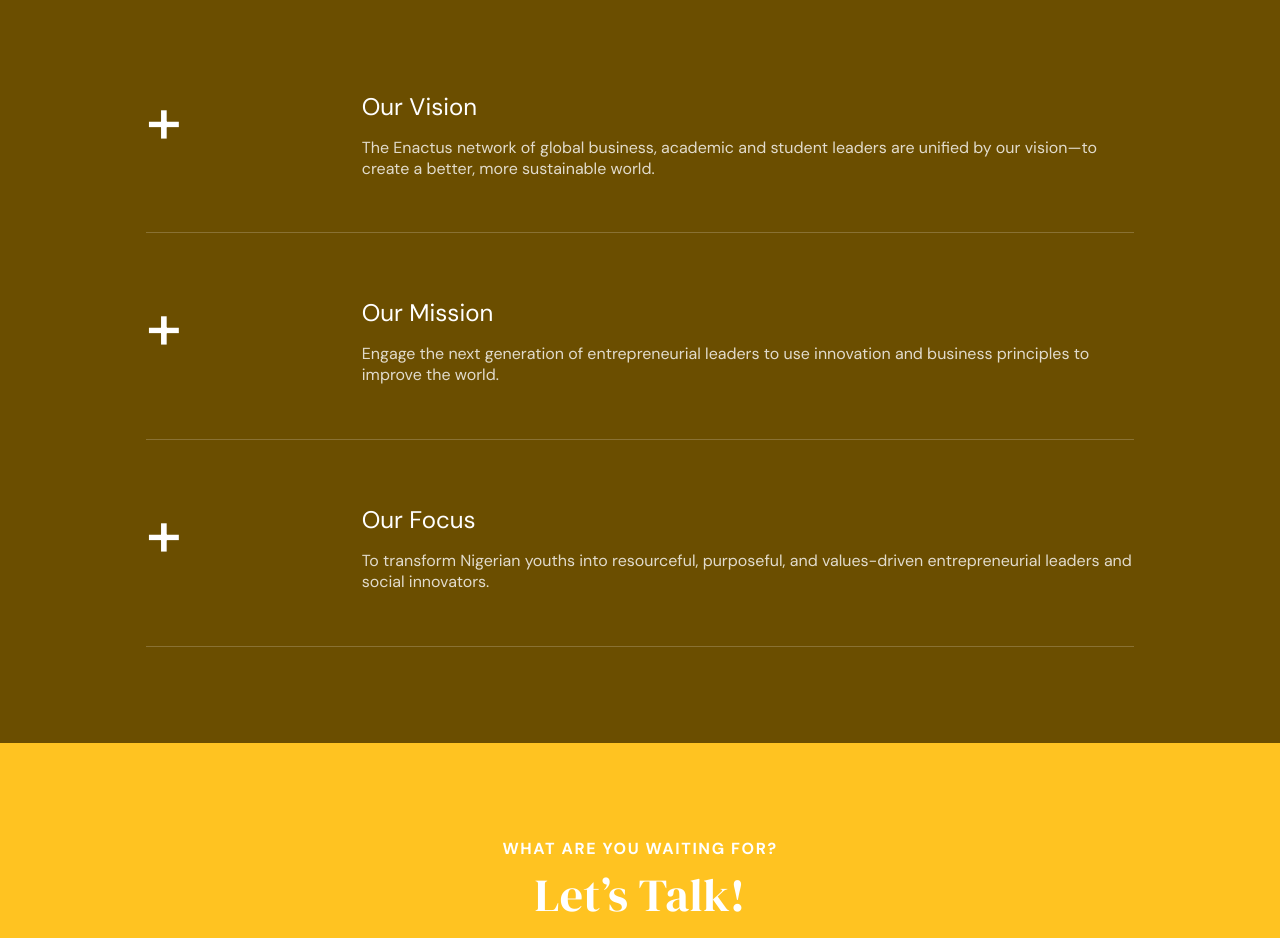
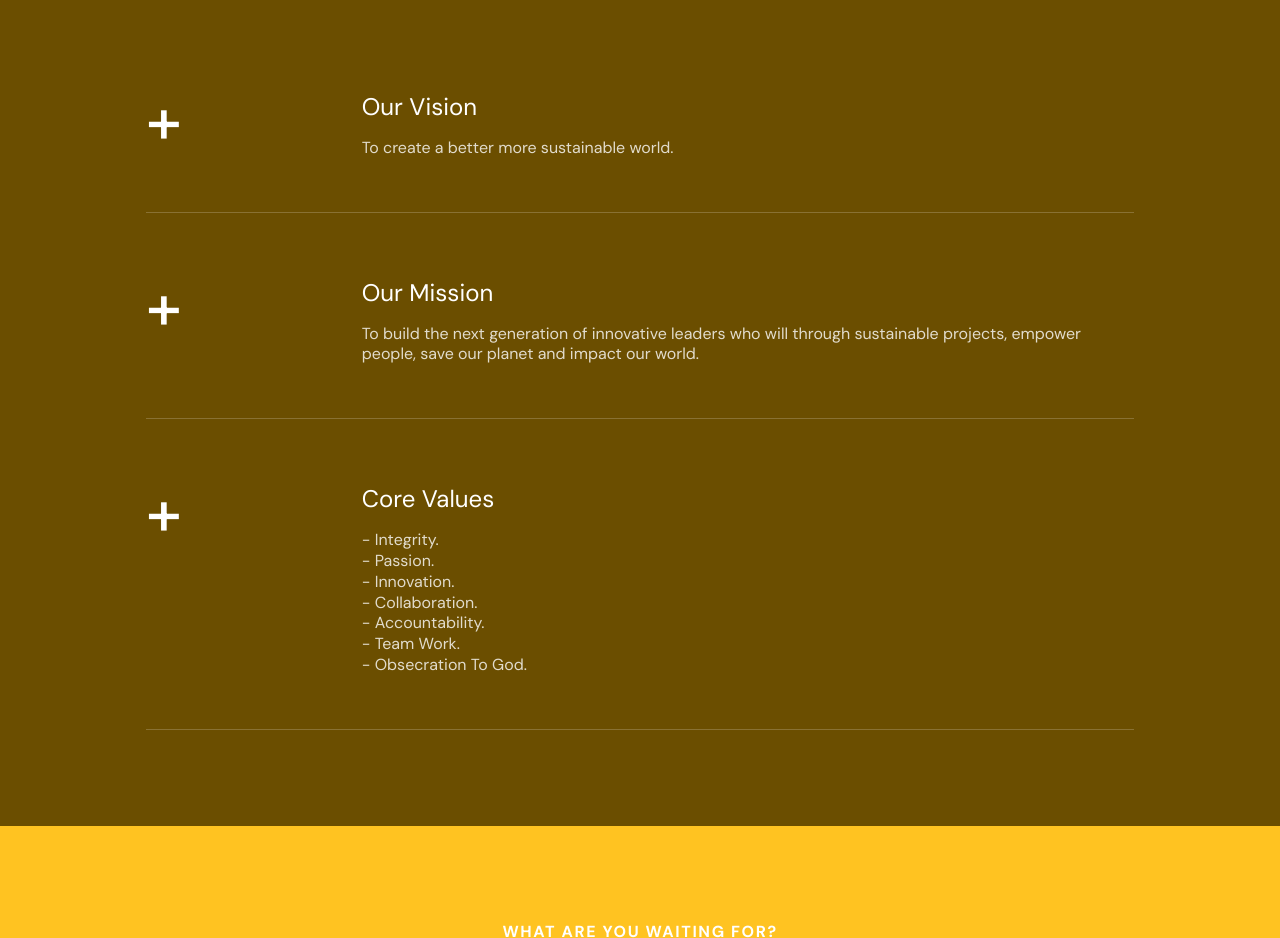
Before and after one commit to Dosu04/enactusbu, a website built with Parcel: page index.html in a window 1280 px wide. Shown: the part 2980-3918 px from the top of the page. Built offline with nearby package versions, Linux system fonts and the light colour scheme; files whose address does not match are found by name.

Commit message:
Update index.html

```diff
--- a/index.html
+++ b/index.html
@@ -341,9 +341,7 @@
                 <div class="home-container5">
                   <span class="home-text17">Our Vision</span>
                   <span class="home-text18">
-                    The Enactus network of global business, academic and student
-                    leaders are unified by our vision—to create a better, more
-                    sustainable world.
+                    To create a better more sustainable world.
                   </span>
                 </div>
               </div>
@@ -352,19 +350,22 @@
                 <div class="home-container6">
                   <span class="home-text20">Our Mission</span>
                   <span class="home-text21">
-                    Engage the next generation of entrepreneurial leaders to use
-                    innovation and business principles to improve the world.
+                    To build the next generation of innovative leaders who will through sustainable projects, empower people, save our planet and impact our world.
                   </span>
                 </div>
               </div>
               <div class="home-step2">
                 <span class="home-text22">+</span>
                 <div class="home-container7">
-                  <span class="home-text23">Our Focus</span>
+                  <span class="home-text23">Core Values</span>
                   <span class="home-text24">
-                    To transform Nigerian youths into resourceful, purposeful,
-                    and values-driven entrepreneurial leaders and social
-                    innovators.
+                    - Integrity.
+<br>- Passion.
+<br>- Innovation.
+<br>- Collaboration.
+<br>- Accountability.
+<br>- Team Work.
+<br>- Obsecration To God.
                   </span>
                 </div>
               </div>
```
